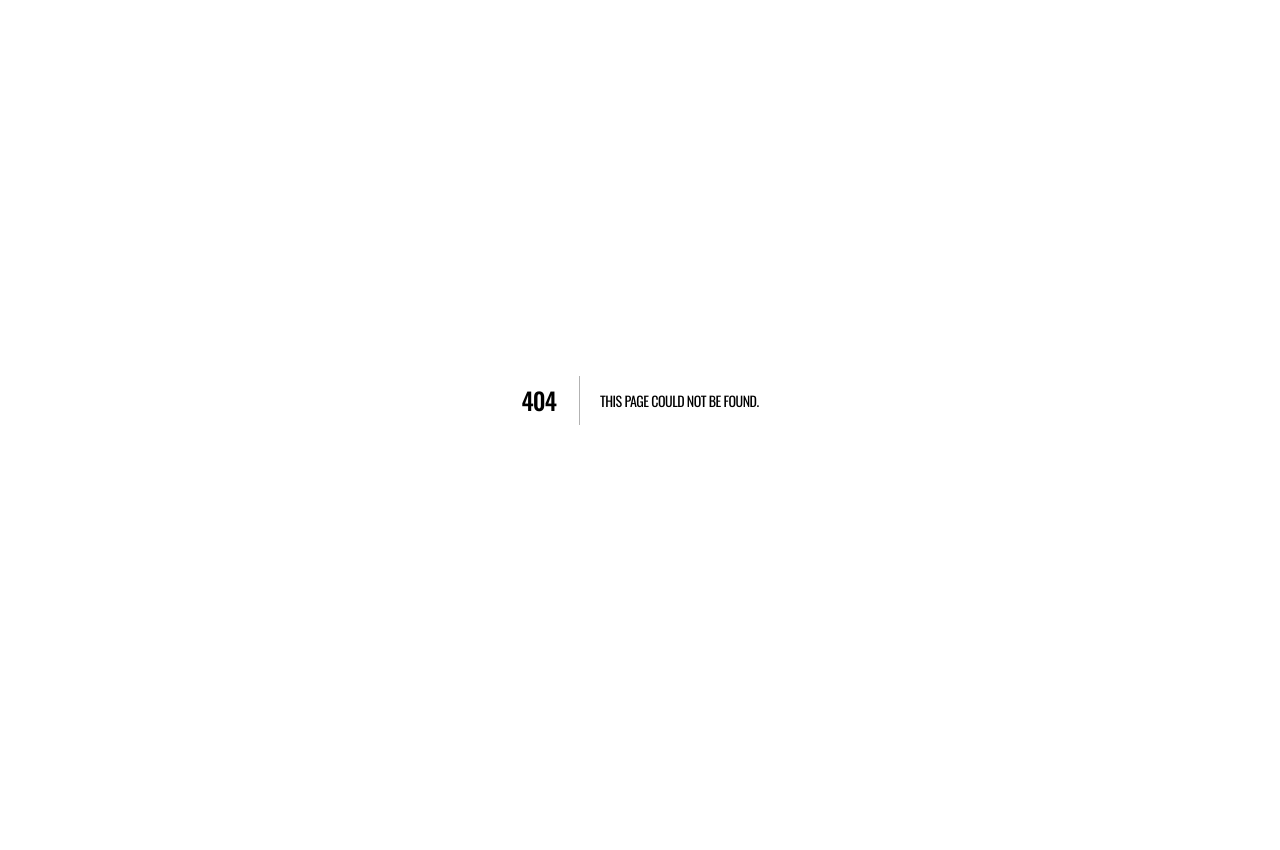
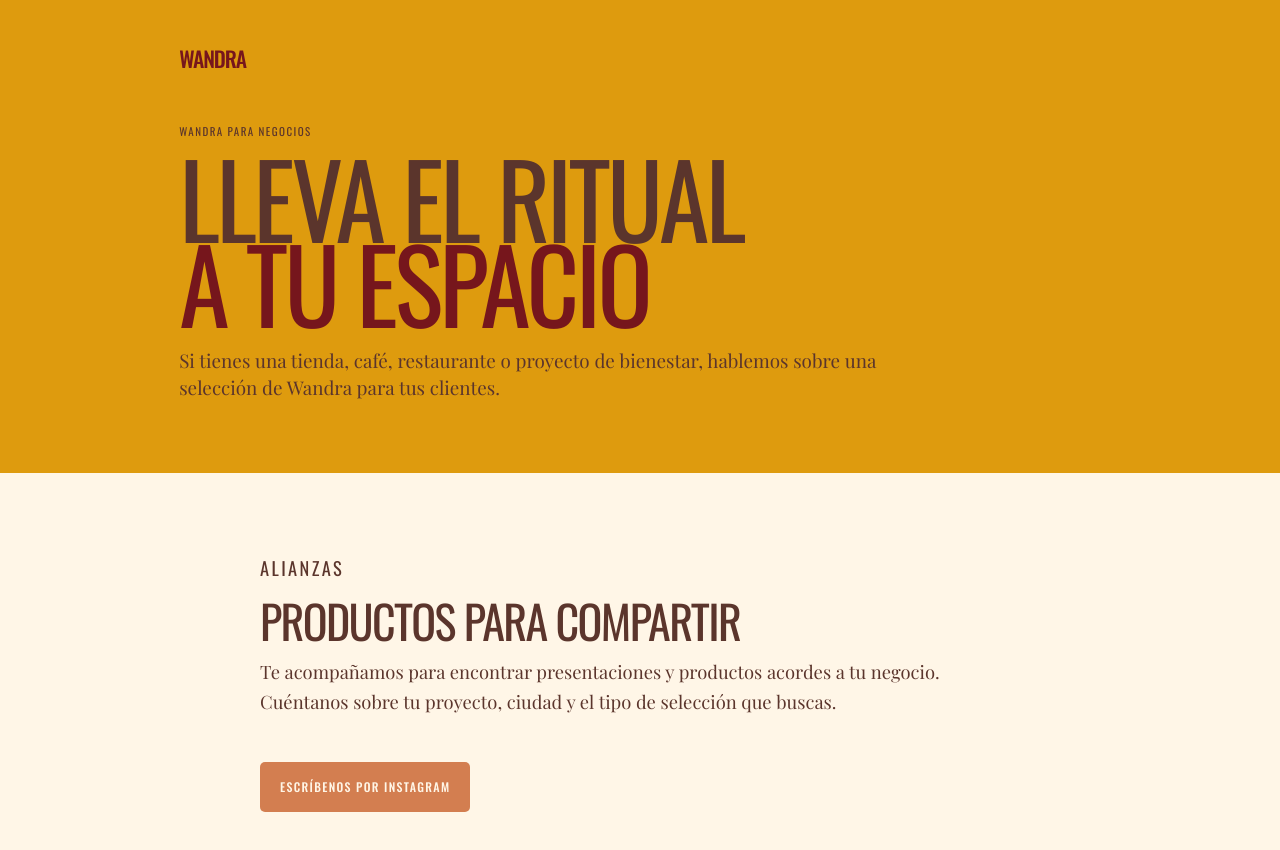
Before and after one commit to Mateoac1998/wandra.com.co, a Next.js app: page /mayoristas in a window 1280 px wide. Before the commit this address had no page. Shown: the top 850 px of the page. Before the commit the page ends 800 px from the top, so only its background shows below. Built offline with nearby package versions, Linux system fonts and the light colour scheme; a web font is replaced by a local one.

Commit message:
feat: add mayoristas route

```diff
--- /dev/null
+++ b/app/mayoristas/page.tsx
@@ -0,0 +1,17 @@
+import type { Metadata } from 'next';
+
+export const metadata: Metadata = {
+  title: 'Mayoristas | Wandra',
+  description: 'Conoce las opciones mayoristas de Wandra para tu negocio.',
+  alternates: { canonical: '/mayoristas' },
+};
+
+export default function MayoristasPage() {
+  return <main className="content-page">
+    <header className="article-header"><a className="mini-logo" href="/" aria-label="Volver al inicio">Wandra</a><p className="eyebrow">Wandra para negocios</p><h1>LLEVA EL RITUAL<br /><i>A TU ESPACIO</i></h1><p>Si tienes una tienda, café, restaurante o proyecto de bienestar, hablemos sobre una selección de Wandra para tus clientes.</p></header>
+    <article className="article-body">
+      <section><p className="eyebrow">Alianzas</p><h2>PRODUCTOS PARA COMPARTIR</h2><p>Te acompañamos para encontrar presentaciones y productos acordes a tu negocio. Cuéntanos sobre tu proyecto, ciudad y el tipo de selección que buscas.</p></section>
+      <a className="button button-wine" href="https://www.instagram.com/wandra_herencia_saludable/" target="_blank" rel="noreferrer">Escríbenos por Instagram</a>
+    </article>
+  </main>;
+}
```
